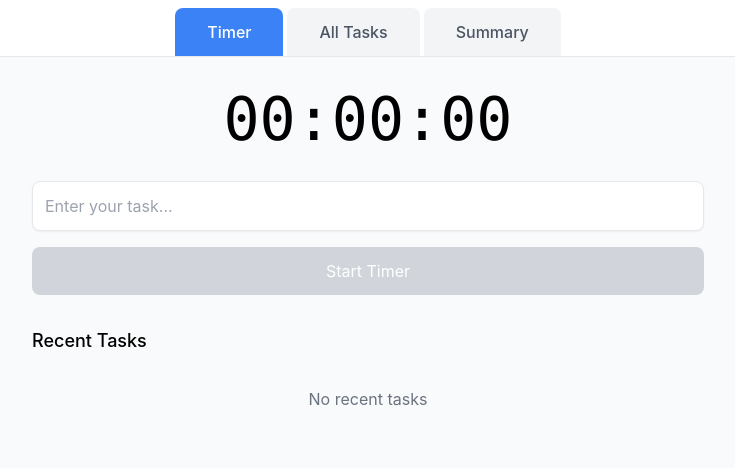
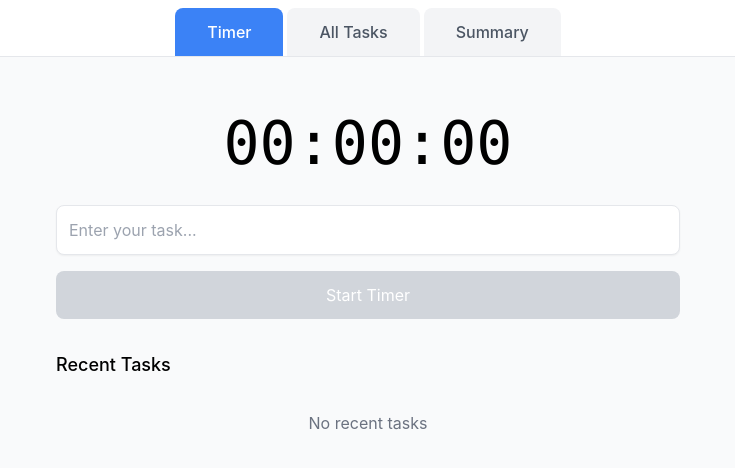
Before and after one commit to evelynso2024/TimeWell, a React (Create React App) app: page / in a window 1280 px wide. Shown: the top 468 px of the page, without its empty margins (272-1007 px from the left). Built offline with nearby package versions, Linux system fonts and the light colour scheme; the HTML template or start-up script is replaced by a standard one.

Commit message:
Update Timer.js

```diff
--- a/src/components/Timer.js
+++ b/src/components/Timer.js
@@ -9,7 +9,7 @@ function Timer() {
   // Load recent tasks on component mount
   useEffect(() => {
     const allTasks = JSON.parse(localStorage.getItem('allTasks') || '[]');
-    setRecentTasks(allTasks.slice(0, 5));  // Get 5 most recent tasks
+    setRecentTasks(allTasks.slice(0, 5));
   }, []);
 
   // Sound effects
@@ -57,7 +57,7 @@ function Timer() {
         name: task,
         duration: formatTime(time),
         timestamp: new Date().toISOString(),
-        leverage: ""  // Default empty leverage
+        leverage: ""
       };
 
       // Get existing tasks from localStorage
@@ -79,7 +79,31 @@ function Timer() {
   };
 
   return (
-    <div className="max-w-2xl mx-auto">
+    <div className="max-w-2xl mx-auto p-6">
+      {isRunning ? (
+        // Timer Running Mode - Minimal Interface
+        <div className="flex flex-col items-center justify-center min-h-[60vh] space-y-8">
+          {/* Large Timer Display */}
+          <div className="text-8xl font-mono mb-8">
+            {formatTime(time)}
+          </div>
+
+          {/* Current Task Display */}
+          <div className="text-4xl font-medium text-center mb-8">
+            {task}
+          </div>
+
+          {/* End Timer Button */}
+          <button
+            onClick={handleEnd}
+            className="py-4 px-8 bg-red-500 text-white text-xl rounded-lg hover:bg-red-600"
+          >
+            End Timer
+          </button>
+        </div>
+      ) : (
+        // Timer Stopped Mode - Full Interface
+        <div>
           {/* Timer Display */}
           <div className="text-center mb-8">
             <div className="text-6xl font-mono mb-4">
@@ -87,10 +111,8 @@ function Timer() {
             </div>
           </div>
 
-      {/* Task Input and Controls */}
-      <div className="space-y-4">
-        {!isRunning ? (
-          <>
+          {/* Task Input and Start Button */}
+          <div className="space-y-4 mb-8">
             <input
               type="text"
               value={task}
@@ -105,23 +127,9 @@ function Timer() {
             >
               Start Timer
             </button>
-          </>
-        ) : (
-          <>
-            <div className="p-3 bg-gray-100 rounded-lg text-center font-medium">
-              {task}
-            </div>
-            <button
-              onClick={handleEnd}
-              className="w-full py-3 bg-red-500 text-white rounded-lg hover:bg-red-600"
-            >
-              End Timer
-            </button>
-          </>
-        )}
           </div>
 
-      {/* Recent Tasks - Always show section */}
+          {/* Recent Tasks Section */}
           <div className="mt-8">
             <h2 className="text-lg font-medium mb-4">Recent Tasks</h2>
             <div className="space-y-2">
@@ -141,6 +149,8 @@ function Timer() {
             </div>
           </div>
         </div>
+      )}
+    </div>
   );
 }
 
```
Lines whose indentation alone changed are shown as unchanged.
